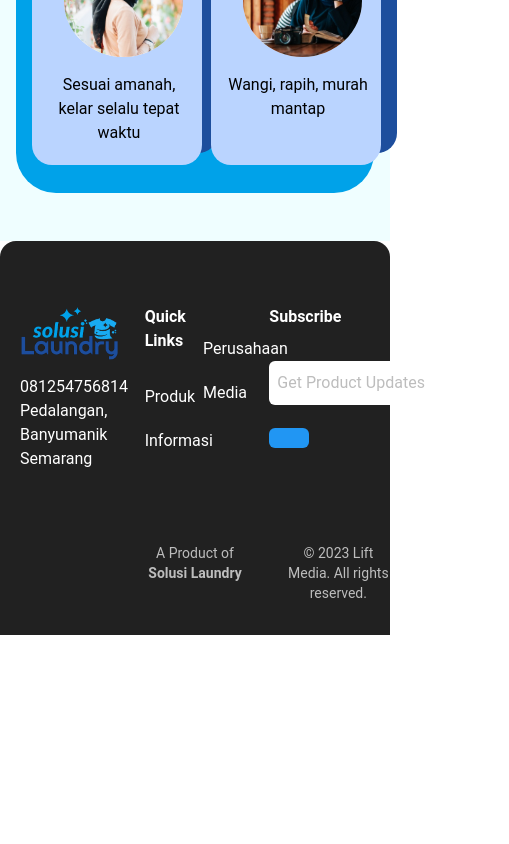
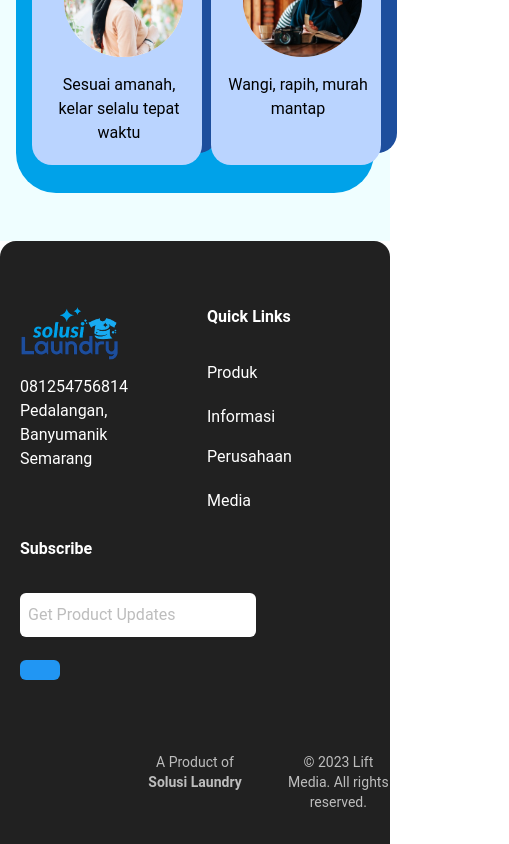
Before and after one commit to muhammadgimnastiar/solusi-laundry, a React (Create React App) app: page / in a window 390 px wide. Shown: the part 2809-3653 px from the top of the page, 509 px wide, since content can reach past the window. Before the commit the page ends 3444 px from the top, so only its background shows below. Built offline with nearby package versions, Linux system fonts and the light colour scheme.

Commit message:
Fix: mobile view column

```diff
--- a/src/components/Footer/Footer.jsx
+++ b/src/components/Footer/Footer.jsx
@@ -1,43 +1,54 @@
-import React from 'react'
+import React from "react";
 
 function Footer() {
   return (
-        <footer className='bg-gray-900 text-white rounded-t-2xl'>
-            <div className='grid grid-cols-3 sm:grid-cols-2 lg:grid-cols-3 gap-6 px-5 py-16 md:justify-between sm:px-12 p-20 '>
-                <div className=''>
-                    <img src="./solusilaundry.png" width={100} className='pb-3'/>
-                    <p>081254756814
-                        <br/>Pedalangan, Banyumanik <br />Semarang
+    <footer className="bg-gray-900 text-white rounded-t-2xl">
+      <div className="grid grid-cols-2 sm:grid-cols-2 lg:grid-cols-3 gap-6 px-5 py-16 md:justify-between sm:px-12 p-20 ">
+        <div className="">
+          <img src="./solusilaundry.png" width={100} className="pb-3" />
+          <p>
+            081254756814
+            <br />
+            Pedalangan, Banyumanik <br />
+            Semarang
           </p>
         </div>
-                <div className='grid grid-cols-2 gap-4'>
+        <div className="grid grid-cols-1 md:grid-cols-2 gap-4">
           <div>
-                    <h1 className='font-bold pb-8'>Quick Links</h1>
+            <h1 className="font-bold pb-8">Quick Links</h1>
             <ul>
-                            <li className='pb-5'>Produk</li>
+              <li className="pb-5">Produk</li>
               <li>Informasi</li>
             </ul>
           </div>
-                    <div className='pt-8'>
+          <div className="">
             <ul>
-                            <li className='pb-5'>Perusahaan</li>
+              <li className="pb-5">Perusahaan</li>
               <li>Media</li>
             </ul>
           </div>
         </div>
         <div>
-                    <h1 className='font-bold pb-8'>Subscribe</h1>
-                    <input type="text" placeholder='Get Product Updates' className='text-gray-800 sm:w-72 sm:mr-5 mr-1 lg:mb-0 mb-4 py-2.5 rounded-md px-2 focus:outline-none'/>
-                    <button className='bg-blue-500 hover:bg-blue-700 duration-300 px-5 py-2.5 rounded-md text-white'><i className='fas fa-arrow-right w-10'></i></button>
+          <h1 className="font-bold pb-8">Subscribe</h1>
+          <input
+            type="text"
+            placeholder="Get Product Updates"
+            className="text-gray-800 sm:w-72 sm:mr-5 mr-1 lg:mb-0 mb-4 py-2.5 rounded-md px-2 focus:outline-none"
+          />
+          <button className="bg-blue-500 hover:bg-blue-700 duration-300 px-5 py-2.5 rounded-md text-white">
+            <i className="fas fa-arrow-right w-10"></i>
+          </button>
         </div>
       </div>
-            <div className='grid grid-cols-3 sm:grid-cols-2 lg:grid-cols-3 gap-10 text-center pt-2 text-gray-400 text-sm pb-8'>
-                <div className='cursor-pointer'>
-                    <i className='fab fa-linkedin-in px-8'></i>
-                    <i className='fab fa-facebook-f px-8'></i>
-                    <i className='fab fa-twitter px-8'></i>
+      <div className="grid grid-cols-3 sm:grid-cols-2 lg:grid-cols-3 gap-10 text-center pt-2 text-gray-400 text-sm pb-8">
+        <div className="cursor-pointer">
+          <i className="fab fa-linkedin-in px-8"></i>
+          <i className="fab fa-facebook-f px-8"></i>
+          <i className="fab fa-twitter px-8"></i>
         </div>
-                <span>A Product of <strong>Solusi Laundry</strong></span>
+        <span>
+          A Product of <strong>Solusi Laundry</strong>
+        </span>
         <span>© 2023 Lift Media. All rights reserved.</span>
       </div>
     </footer>
```
Lines whose indentation alone changed are shown as unchanged.
